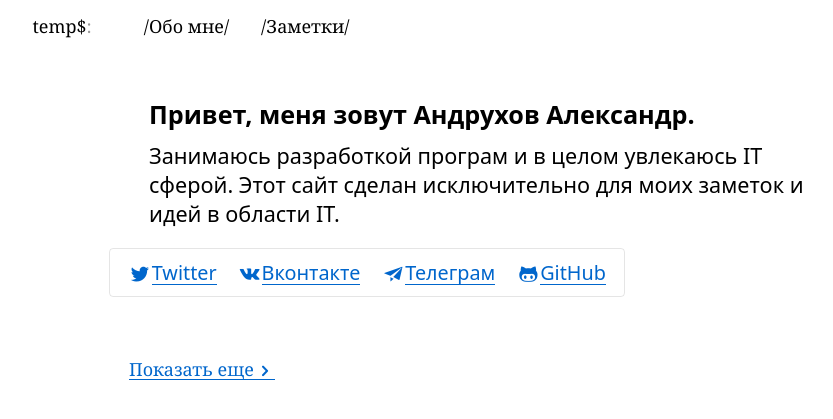
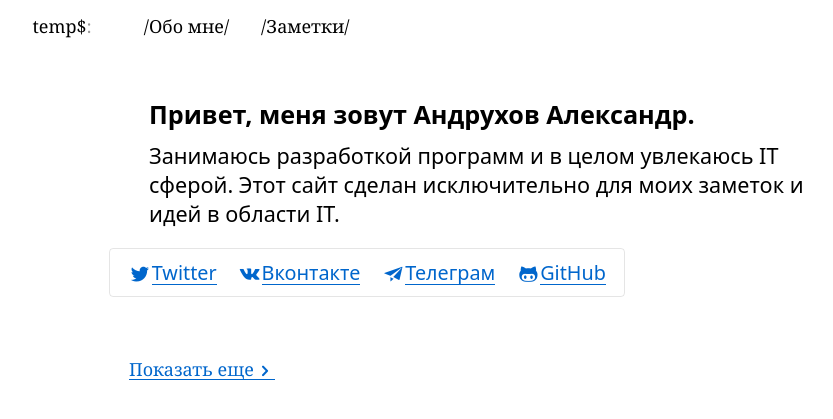
Before and after one commit to AlertRED/Flask-microblog, a Flask app: page / in a window 1280 px wide. Shown: the top 419 px of the page, without its empty margins (151-984 px from the left). Run offline with Flask 2, Linux system fonts and the light colour scheme; data that the repository does not hold is empty; some web fonts are replaced.

Commit message:
change Title

```diff
--- a/app/templates/index.html
+++ b/app/templates/index.html
@@ -14,7 +14,7 @@
 		Привет, меня зовут Андрухов Александр.
 	</p>
 	<div class="about-me-body">
-		Занимаюсь разработкой програм и в целом увлекаюсь IT сферой.
+		Занимаюсь разработкой программ и в целом увлекаюсь IT сферой.
 		Этот сайт сделан исключительно для моих заметок и идей в области IT.
 	</div>
 </div>
```
